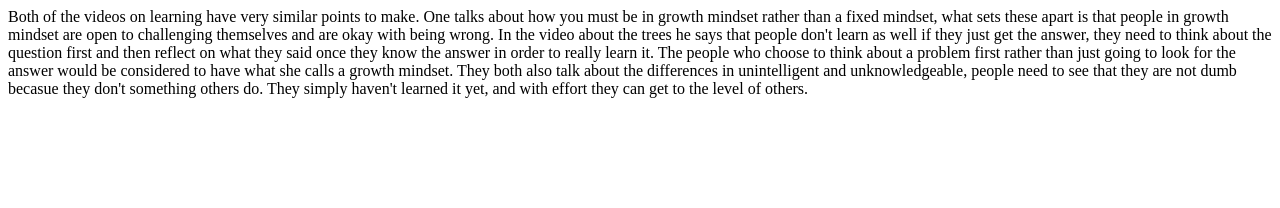
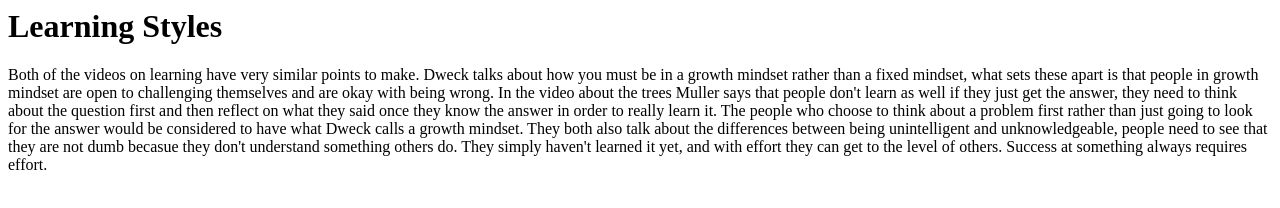
Before and after one commit to ryandome/learning-styles, a plain HTML site: page index.html in a window 1280 px wide. Drawn offline with Linux system fonts and the light colour scheme.

Commit message:
Update index.html

```diff
--- a/index.html
+++ b/index.html
@@ -1,8 +1,18 @@
-<p> Both of the videos on learning have very similar points to make. One talks about how you must be in growth mindset
+<html>
+<body>
+  <h1> Learning Styles </h1>
+
+
+<p> Both of the videos on learning have very similar points to make. Dweck talks about how you must be in a growth mindset
 rather than a fixed mindset, what sets these apart is that people in growth mindset are open to challenging themselves
-and are okay with being wrong. In the video about the trees he says that people don't learn as well if they just get the answer,
+and are okay with being wrong. In the video about the trees Muller says that people don't learn as well if they just get the answer,
 they need to think about the question first and then reflect on what they said once they know the answer in order to really learn it.
 The people who choose to think about a problem first rather than just going to look for the answer would be considered to have
-what she calls a growth mindset. They both also talk about the differences in unintelligent and unknowledgeable, people need to see
-that they are not dumb becasue they don't something others do. They simply haven't learned it yet, and with effort they can get to
-the level of others. </p>
+what Dweck calls a growth mindset. They both also talk about the differences between being unintelligent and unknowledgeable, people need to see
+that they are not dumb becasue they don't understand something others do. They simply haven't learned it yet, and with effort they can get to
+the level of others. Success at something always requires effort. </p>
+
+
+
+  </body>
+</html>
```
